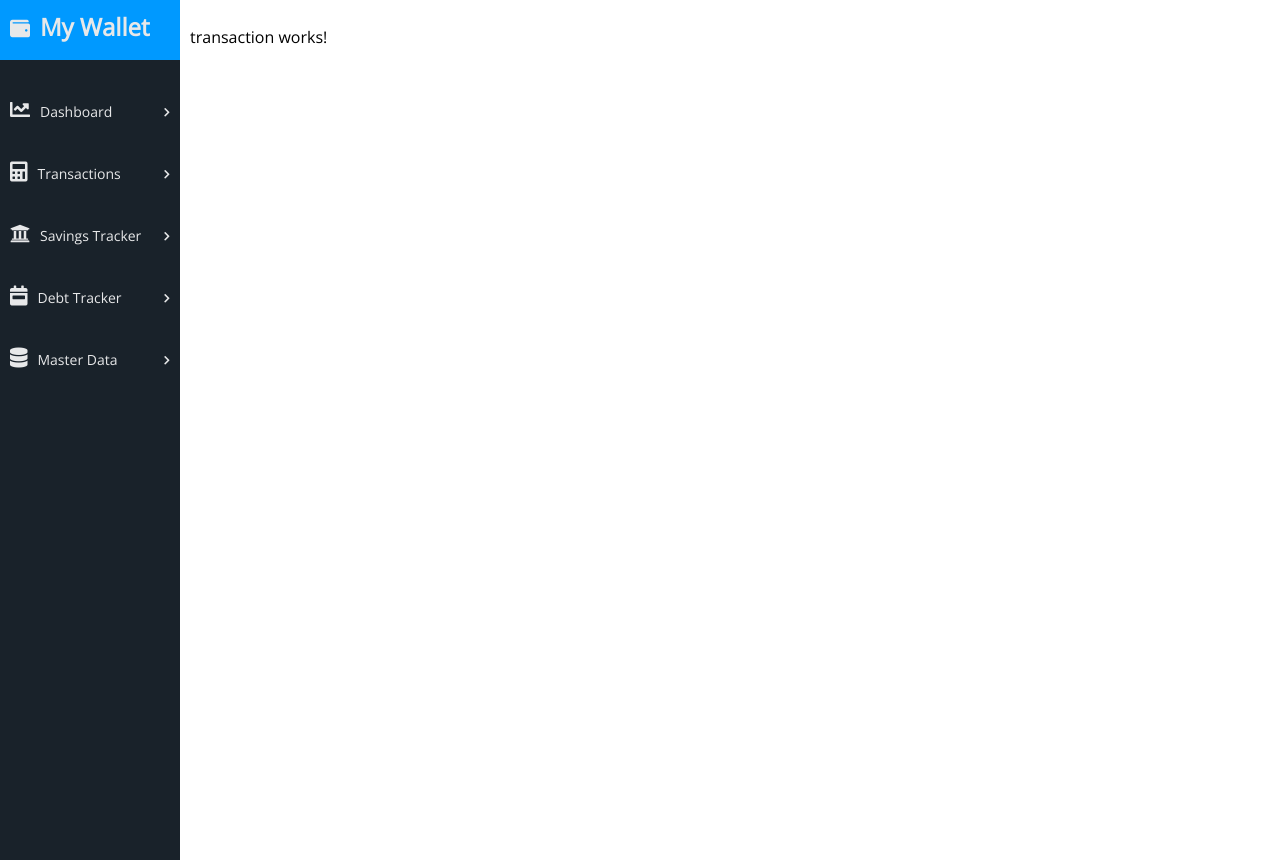
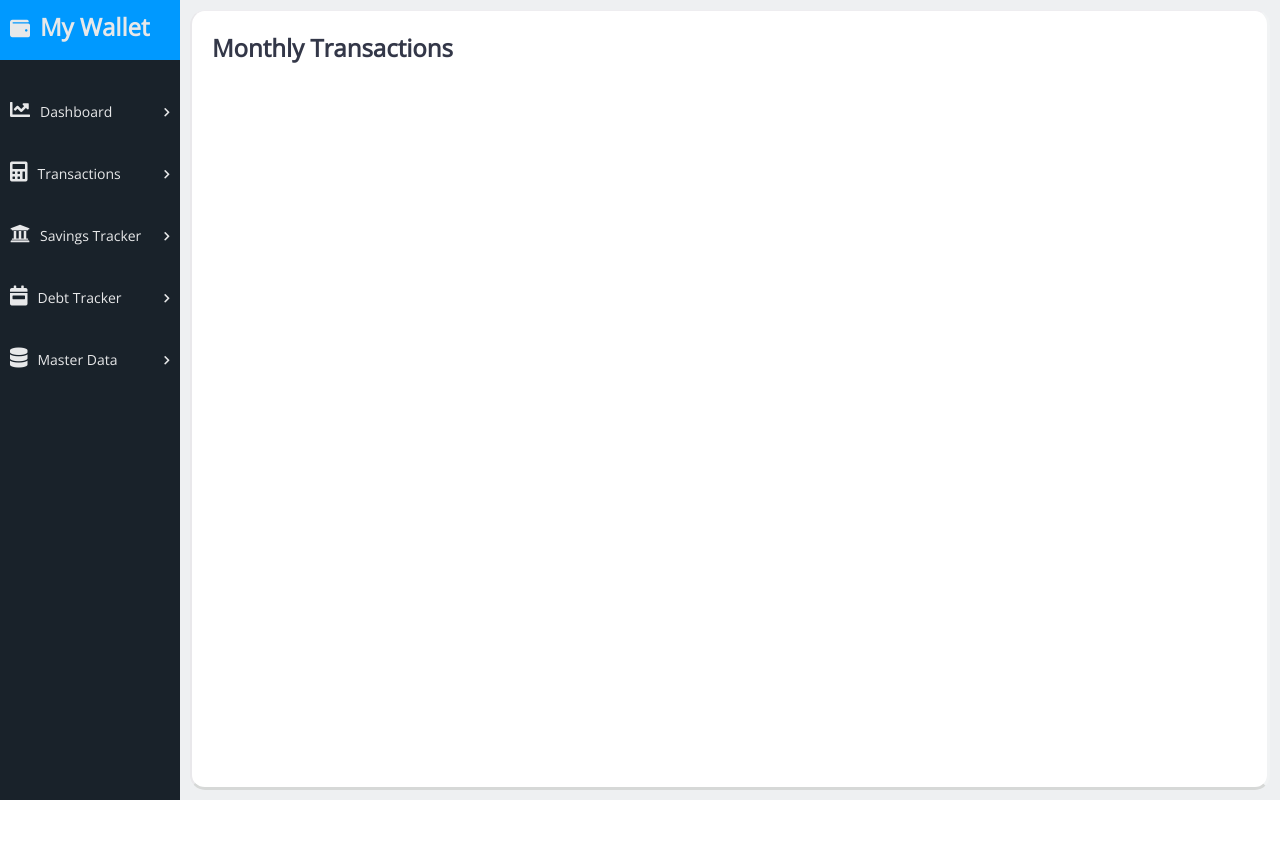
Before and after one commit to trololog/MyWallet, an Angular app in the folder Angular/my-wallet-app/: page /transaction in a window 1280 px wide. After the commit the page ends 800 px from the top, so only its background shows below. Built offline with nearby package versions, Linux system fonts and the light colour scheme.

Commit message:
Styles
Fixing styles

```diff
--- a/Angular/my-wallet-app/src/app/app.component.html
+++ b/Angular/my-wallet-app/src/app/app.component.html
@@ -1,4 +1,4 @@
-<main class="container wrapper">
+<main class="container">
   <aside class="sidebar">
       <app-menu></app-menu>
   </aside>
--- a/Angular/my-wallet-app/src/app/app.component.scss
+++ b/Angular/my-wallet-app/src/app/app.component.scss
@@ -1,32 +1,37 @@
+$main-background-color: #eef0f2;
+$sidebar-background-color: #19222a;
+
 @media screen and (min-width: 640px) {
     .container {
         display: flex;
         flex-direction: row;
-        flex-wrap: nowrap;
     }
 
     .sidebar {
         flex: 0 1 180px;
+        min-height: 100%;
     }
 
     .content {
         flex-grow:1;
         flex-shrink: 1;
-        flex-basis: 0%;
+        flex-basis: 0;
     }
 }
 
+.sidebar {
+    background-color: $sidebar-background-color;
+}
+
+.container {
+    min-height: 100%;
+    height:100%;
+}
+
 .content {
-    height:100vh;
     padding:10px;
     box-sizing: border-box;
+    background-color: $main-background-color;
+    min-height: 100%;
+    height:100%;
 }
-
-.wrapper {
-    margin: auto;
-    max-width: rem-calc(1200);
-}
-
-aside, section {
-    box-sizing: border-box;
-}
--- a/Angular/my-wallet-app/src/app/debt-tracker/debt-tracker.component.html
+++ b/Angular/my-wallet-app/src/app/debt-tracker/debt-tracker.component.html
@@ -1 +1,2 @@
-<p>debt-tracker works!</p>
+<div class="card-container">
+</div>
--- a/Angular/my-wallet-app/src/app/menu/menu.component.html
+++ b/Angular/my-wallet-app/src/app/menu/menu.component.html
@@ -15,35 +15,35 @@
     <nav class="menu-list" [ngClass]="menuClass">
         <ul>
             <li>
-                <a [routerLink]="['/dashboard']">
+                <a (click)="hideMenu()" [routerLink]="['/dashboard']">
                     <i class="fas fa-chart-line"></i>
                     <span>Dashboard</span>
                     <i class="fas fa-chevron-right arrow"></i>
                 </a>
             </li>
             <li>
-                <a [routerLink]="['/transaction']">
+                <a (click)="hideMenu()" [routerLink]="['/transaction']">
                     <i class="fas fa-calculator"></i>
                     <span>Transactions</span>
                     <i class="fas fa-chevron-right arrow"></i>
                 </a>
             </li>
             <li>
-                <a [routerLink]="['/savings']">
+                <a (click)="hideMenu()" [routerLink]="['/savings']">
                     <i class="fas fa-university"></i>
                     <span>Savings Tracker</span>
                     <i class="fas fa-chevron-right arrow"></i>
                 </a>
             </li>
             <li>
-                <a [routerLink]="['/debts']">
+                <a (click)="hideMenu()" [routerLink]="['/debts']">
                     <i class="fas fa-calendar-week"></i>
                     <span>Debt Tracker</span>
                     <i class="fas fa-chevron-right arrow"></i>
                 </a>
             </li>
             <li>
-                <a [routerLink]="['/master']">
+                <a (click)="hideMenu()" [routerLink]="['/master']">
                     <i class="fas fa-database"></i>
                     <span>Master Data</span>
                     <i class="fas fa-chevron-right arrow"></i>
--- a/Angular/my-wallet-app/src/app/menu/menu.component.scss
+++ b/Angular/my-wallet-app/src/app/menu/menu.component.scss
@@ -8,7 +8,6 @@ header {
 @media screen and (min-width: 640px) {
     .menu-list {
         display: inline-block;
-        height:100%;
         width: 100%;
     }
 
@@ -98,6 +97,7 @@ header {
     width: 100%;
     background-color: #0099ff;
     height:60px;
+    color:#ffffff;
 
     h1 {
         padding-top:10px;
--- a/Angular/my-wallet-app/src/app/menu/menu.component.ts
+++ b/Angular/my-wallet-app/src/app/menu/menu.component.ts
@@ -23,4 +23,9 @@ export class MenuComponent implements OnInit {
 
     this.menuOpened = !this.menuOpened;
   }
+
+  hideMenu() {
+    this.menuClass = 'menu-hidden';
+    this.menuOpened = false;
+  }
 }
--- a/Angular/my-wallet-app/src/app/transaction/transaction.component.html
+++ b/Angular/my-wallet-app/src/app/transaction/transaction.component.html
@@ -1 +1,3 @@
-<p>transaction works!</p>
+<div class="card-container">
+    <h2>Monthly Transactions</h2>
+</div>
--- a/Angular/my-wallet-app/src/styles.scss
+++ b/Angular/my-wallet-app/src/styles.scss
@@ -2,8 +2,37 @@
 @import "scss/fontawesome.scss";
 @import "scss/solid.scss";
 
+$card-header-font-color: #333748;
+
+html, body {
+    min-height: 100%;
+    height:100%;
+}
+
+h1, h2, h3, h4, h5, h6 {
+    padding:0;
+    margin: 0;
+}
+
 body {
     font-family: 'Open Sans', sans-serif;
-        margin:0;
-        padding:0;
+    margin:0;
+    padding:0;
 }
+
+.card-container {
+    background-color:#ffffff;
+    box-sizing: border-box;
+    width: 100%;
+    height:100%;
+    border-radius:15px;
+    border-top: 1px solid #eeedf0;
+    border-left: 2px solid #e9e8eb;
+    border-bottom:3px solid #d6d8d7;
+    border-right: 3px solid #f1f3f4;
+    padding:20px;
+
+    h2 {
+        color: $card-header-font-color;
+    }
+}
```
